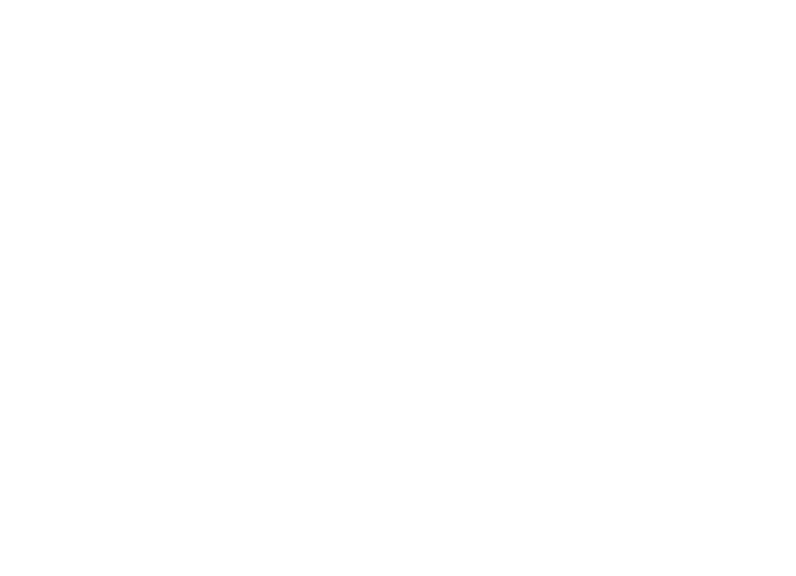
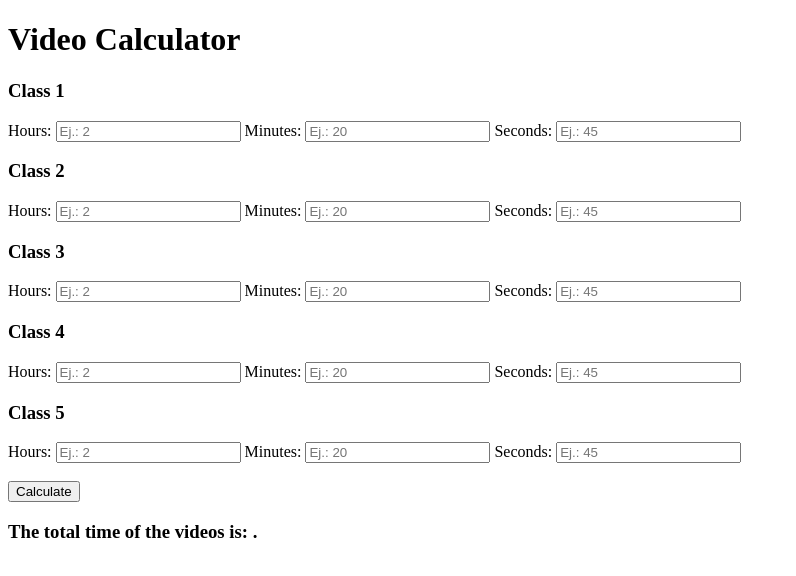
Before and after one commit to lucilakim/r-argentina-programa, a plain HTML site: page introduccion-a-js-master/tareas/clase-5/Resuelto/task-3_index.html in a window 1280 px wide. Shown: the whole page, without its empty margins (0-796 px from the left). Drawn offline with Linux system fonts and the light colour scheme.

Commit message:
Upload assignment 3, from class 5, -video calculator-
These files (task-3_index.html and task-3_scripts.js) are uploaded to receive the first correction of assignment 3, class 5.

```diff
--- a/introduccion-a-js-master/tareas/clase-5/Resuelto/task-3_index.html
+++ b/introduccion-a-js-master/tareas/clase-5/Resuelto/task-3_index.html
@@ -3,10 +3,72 @@
 <head>
     <meta charset="UTF-8">
     <meta http-equiv="X-UA-Compatible" content="IE=edge">
-    <meta name="viewport" content="width=], initial-scale=1.0">
-    <title>Calculate Videos</title>
+    <meta name="viewport" content="width=device-width, initial-scale=1.0">
+    <title>Video Calculator</title>
 </head>
 <body>
+    <h1>Video Calculator</h1>
 
+    <form id="video-calculator">
+        <h3>Class 1</h3>
+        <label for="class-1-hours">Hours: </label>
+        <input type="number" id="class-1-hours" placeholder="Ej.: 2"/>
+
+        <label for="class-1-minutes">Minutes:</label>
+        <input type="number" id="class-1-minutes" placeholder="Ej.: 20"/>
+
+        <label for="class-1-seconds">Seconds:</label>
+        <input type="number" id="class-1-seconds" placeholder="Ej.: 45"/>
+
+        <h3>Class 2</h3>
+        <label for="class-2-hours">Hours: </label>
+        <input type="number" id="class-2-hours" placeholder="Ej.: 2"/>
+
+        <label for="class-2-minutes">Minutes:</label>
+        <input type="number" id="class-2-minutes" placeholder="Ej.: 20"/>
+
+        <label for="class-2-seconds">Seconds:</label>
+        <input type="number" id="class-2-seconds" placeholder="Ej.: 45"/>
+
+        <h3>Class 3</h3>
+        <label for="class-3-hours">Hours: </label>
+        <input type="number" id="class-3-hours" placeholder="Ej.: 2"/>
+
+        <label for="class-3-minutes">Minutes:</label>
+        <input type="number" id="class-3-minutes" placeholder="Ej.: 20"/>
+
+        <label for="class-3-seconds">Seconds:</label>
+        <input type="number" id="class-3-seconds" placeholder="Ej.: 45"/>
+
+        <h3>Class 4</h3>
+        <label for="class-4-hours">Hours: </label>
+        <input type="number" id="class-4-hours" placeholder="Ej.: 2"/>
+
+        <label for="class-4-minutes">Minutes:</label>
+        <input type="number" id="class-4-minutes" placeholder="Ej.: 20"/>
+
+        <label for="class-4-seconds">Seconds:</label>
+        <input type="number" id="class-4-seconds" placeholder="Ej.: 45"/>
+
+        <h3>Class 5</h3>
+        <label for="class-5-hours">Hours: </label>
+        <input type="number" id="class-5-hours" placeholder="Ej.: 2"/>
+
+        <label for="class-5-minutes">Minutes:</label>
+        <input type="number" id="class-5-minutes" placeholder="Ej.: 20"/>
+
+        <label for="class-5-seconds">Seconds:</label>
+        <input type="number" id="class-5-seconds" placeholder="Ej.: 45"/>
+
+        <br>
+        <br>
+        <button type="button" id="calculate-time">Calculate</button>
+    </form>
+
+    <h3>The total time of the videos is: <span id="total-time"></span>.</h3>
+
+
+
+    <script src="./task-3_scripts.js"></script>
 </body>
 </html>
--- a/introduccion-a-js-master/tareas/clase-5/Resuelto/task-3_scripts.js
+++ b/introduccion-a-js-master/tareas/clase-5/Resuelto/task-3_scripts.js
@@ -0,0 +1,33 @@
+const $button = document.querySelector("#calculate-time");
+const $totalTime = document.querySelector("#total-time")
+
+$button.onclick = function () {
+    //Obtaining the values of the form inputs
+    const class1Hours = Number(document.querySelector("#class-1-hours").value);
+    const class2Hours = Number(document.querySelector("#class-2-hours").value);
+    const class3Hours = Number(document.querySelector("#class-3-hours").value);
+    const class4Hours = Number(document.querySelector("#class-4-hours").value);
+    const class5Hours = Number(document.querySelector("#class-5-hours").value);
+
+    const class1Minutes = Number(document.querySelector("#class-1-minutes").value);
+    const class2Minutes = Number(document.querySelector("#class-2-minutes").value);
+    const class3Minutes = Number(document.querySelector("#class-3-minutes").value);
+    const class4Minutes = Number(document.querySelector("#class-4-minutes").value);
+    const class5Minutes = Number(document.querySelector("#class-5-minutes").value);
+
+    const class1Seconds = Number(document.querySelector("#class-1-seconds").value);
+    const class2Seconds = Number(document.querySelector("#class-2-seconds").value);
+    const class3Seconds = Number(document.querySelector("#class-3-seconds").value);
+    const class4Seconds = Number(document.querySelector("#class-4-seconds").value);
+    const class5Seconds = Number(document.querySelector("#class-5-seconds").value);
+
+
+    // Calculating the total hours, minutes, and seconds of the classes
+    const totalHours = class1Hours + class2Hours + class3Hours + class4Hours + class5Hours;
+    const totalMinutes = class1Minutes + class2Minutes + class3Minutes + class4Minutes + class5Minutes;
+    const totalSeconds = class1Seconds + class2Seconds + class3Seconds + class4Seconds + class5Seconds;
+
+
+    // Entering the total time of the videos in the html <span>
+    $totalTime.innerText = `Hours: ${totalHours}, Minutes: ${totalMinutes}, Seconds: ${totalSeconds}`
+}
```
Also changed, not shown: 1 other file.
